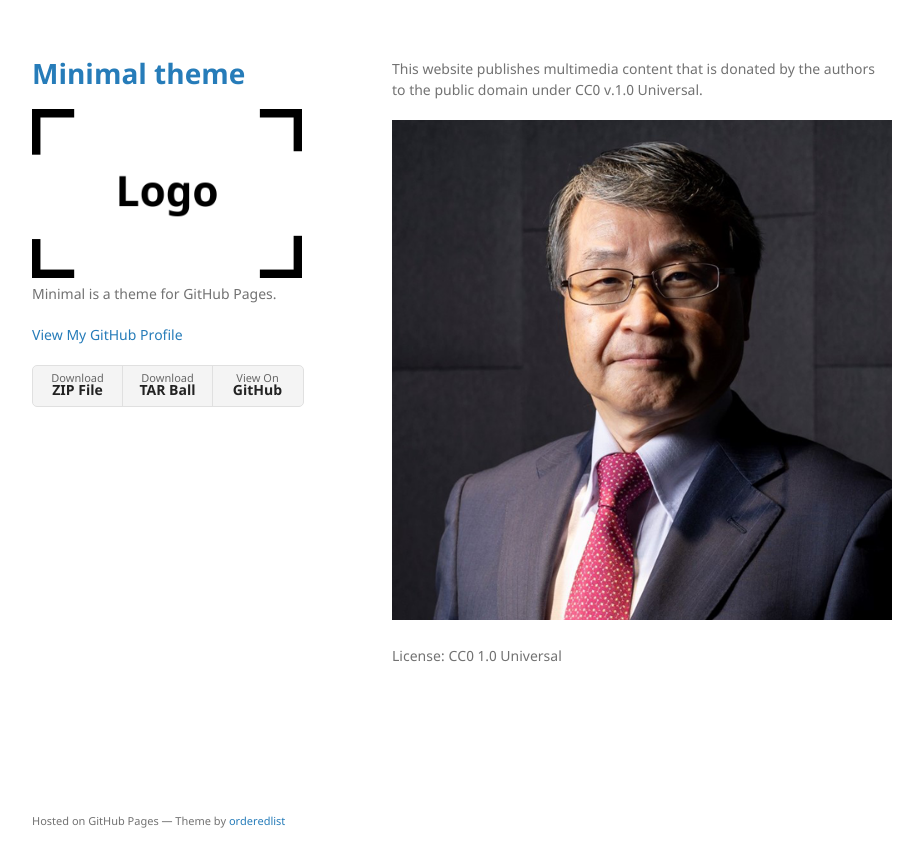
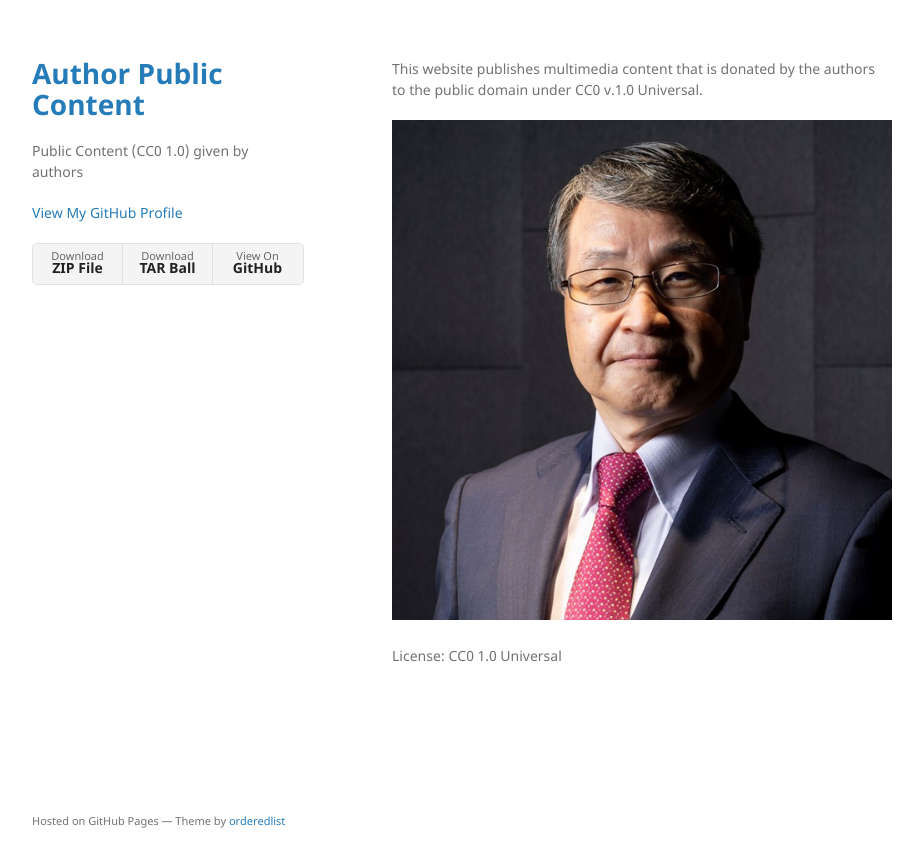
Before and after one commit to Author-Public-Content/author-public-content.github.io, a Jekyll site: the page built from index.md, in a window 1280 px wide. Shown: the top 867 px of the page, without its empty margins (178-1101 px from the left). Built offline with Jekyll 4.4.1, drawn with Linux system fonts in a browser that asks for light colours.

Commit message:
improve title and description

```diff
--- a/_config.yml
+++ b/_config.yml
@@ -1,6 +1,6 @@
-title: Minimal theme
-logo: /assets/img/logo.png
-description: Minimal is a theme for GitHub Pages.
+title: Author Public Content
+logo:
+description: Public Content (CC0 1.0) given by authors
 show_downloads: true
 google_analytics:
 theme: jekyll-theme-minimal
```
